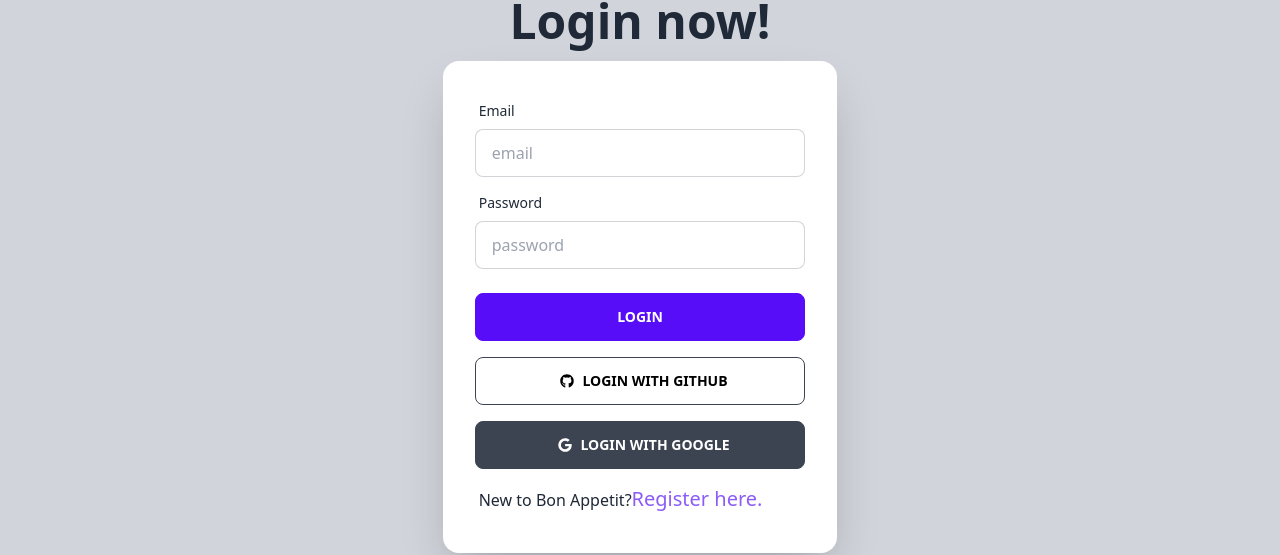
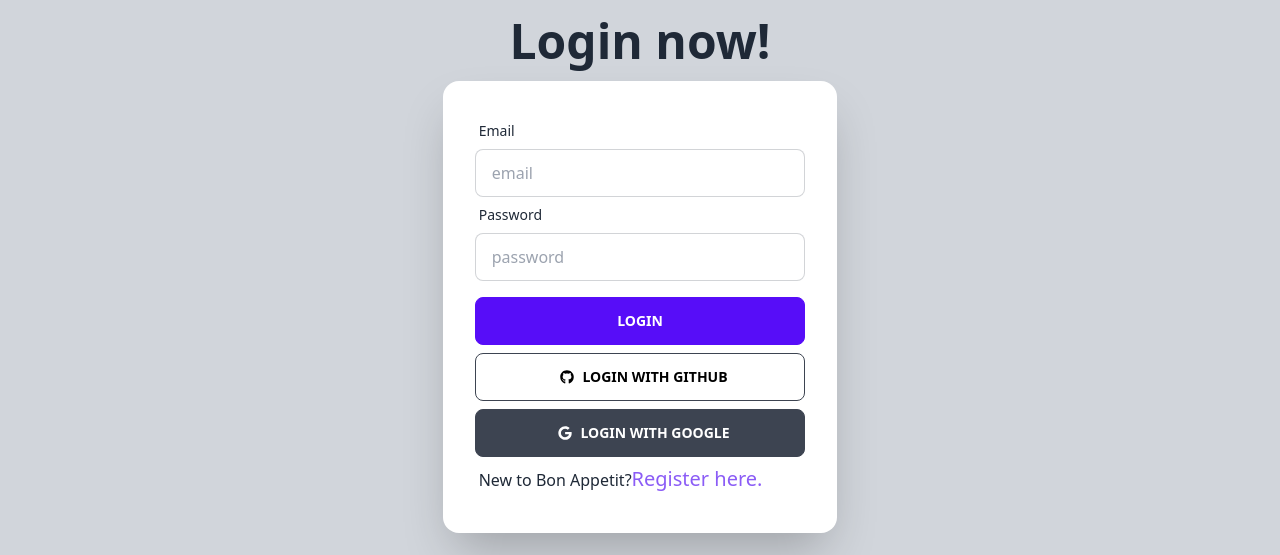
Before and after one commit to AnikaBushra/chef-recipe-client, a React (Vite) app: page /login in a window 1280 px wide. Shown: the part 237-792 px from the top of the page. Built offline with nearby package versions, Linux system fonts and the light colour scheme; a web font is replaced by a local one.

Commit message:
log in page completed

```diff
--- a/src/components/Login/Login.jsx
+++ b/src/components/Login/Login.jsx
@@ -1,10 +1,30 @@
-import React, { useContext } from 'react';
+import React, { useContext, useState } from 'react';
 import { AuthContext } from '../Provider/AuthProvider';
 import { Link } from 'react-router-dom';
 import { FaGithub, FaGoogle } from 'react-icons/fa';
 
 const Login = () => {
-    const { user } = useContext(AuthContext)
+    const { user, login } = useContext(AuthContext);
+    const [error, setError] = useState('')
+    const [success, setSuccess] = useState('')
+
+    const handleLogin = (e) => {
+        e.preventDefault()
+        const form = e.target;
+        const email = form.email.value;
+        const password = form.password.value;
+        setError('')
+        setSuccess('');
+        login(email, password)
+            .then(result => {
+                const user = result.user;
+                console.log(user);
+                setSuccess('User Logged successfully')
+            })
+            .catch(error => {
+                setError(error.message)
+            })
+    }
     return (
         <div>
             <div className="hero min-h-screen bg-gray-300 ">
@@ -14,6 +34,7 @@
                     <div className="card  w-full  shadow-2xl bg-base-100">
 
                         <div className="card-body">
+                            <form onSubmit={handleLogin}>
                                 <div className="form-control">
                                     <label className="label">
                                         <span className="label-text">Email</span>
@@ -31,6 +52,10 @@
                                     <a href="#" className="label-text-alt link link-hover">Forgot password?</a>
                                 </label> */}
                                 </div>
+                                <p className='text-red-500'>{error}</p>
+                                <p className='text-green-500-500'>
+                                    {success}
+                                </p>
                                 <div className="form-control mt-4">
                                     <button className="btn btn-primary">Login</button>
                                 </div>
@@ -40,9 +65,11 @@
                                 <div className="form-control mt-2">
                                     <button className="btn "> <FaGoogle className='m-2 '></FaGoogle>Login with Google</button>
                                 </div>
+
                                 <label className="label">
                                     <p >New to <span>Bon Appetit?</span><Link className=" text-xl text-violet-500" to={'/register'}>Register here.</Link></p>
                                 </label>
+                            </form>
                         </div>
 
                     </div>
--- a/src/components/Provider/AuthProvider.jsx
+++ b/src/components/Provider/AuthProvider.jsx
@@ -1,12 +1,13 @@
-import React, { createContext } from 'react';
+import React, { createContext, useState } from 'react';
 import { app } from '../../firebase/firebase.config';
-import { getAuth, createUserWithEmailAndPassword, updateProfile } from "firebase/auth";
+import { getAuth, createUserWithEmailAndPassword, updateProfile, signInWithEmailAndPassword } from "firebase/auth";
 
 
 export const AuthContext = createContext(null)
 
 
 const AuthProvider = ({ children }) => {
+    const [user, setUser] = useState(null)
 
     const auth = getAuth(app);
 
@@ -18,8 +19,11 @@
             displayName: displayName, photoURL: photoURL
         })
     }
+    const login = (email, password) => {
+        return signInWithEmailAndPassword(auth, email, password)
+    }
 
-    const authInfo = { signUpUser, updateUser }
+    const authInfo = { signUpUser, updateUser, login, user }
     return (
         <AuthContext.Provider value={authInfo}>
             {children}
--- a/src/components/Register/Register.jsx
+++ b/src/components/Register/Register.jsx
@@ -4,7 +4,8 @@
 
 const Register = () => {
     const [error, setError] = useState('')
-    const [success, setSuccess] = useState('')
+    const [success, setSuccess] = useState('');
+
     const { signUpUser, updateUser } = useContext(AuthContext);
     const handleRegister = (e) => {
         e.preventDefault()
```
Lines whose indentation alone changed are shown as unchanged.
